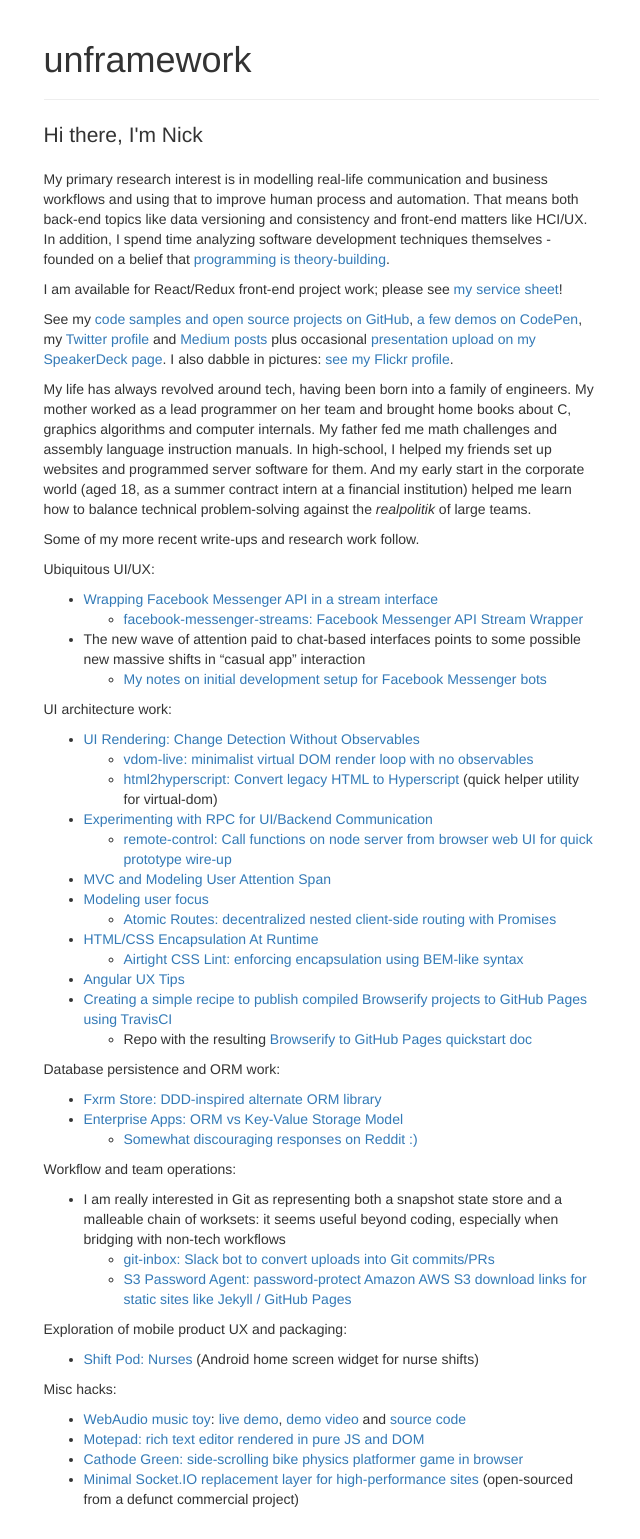
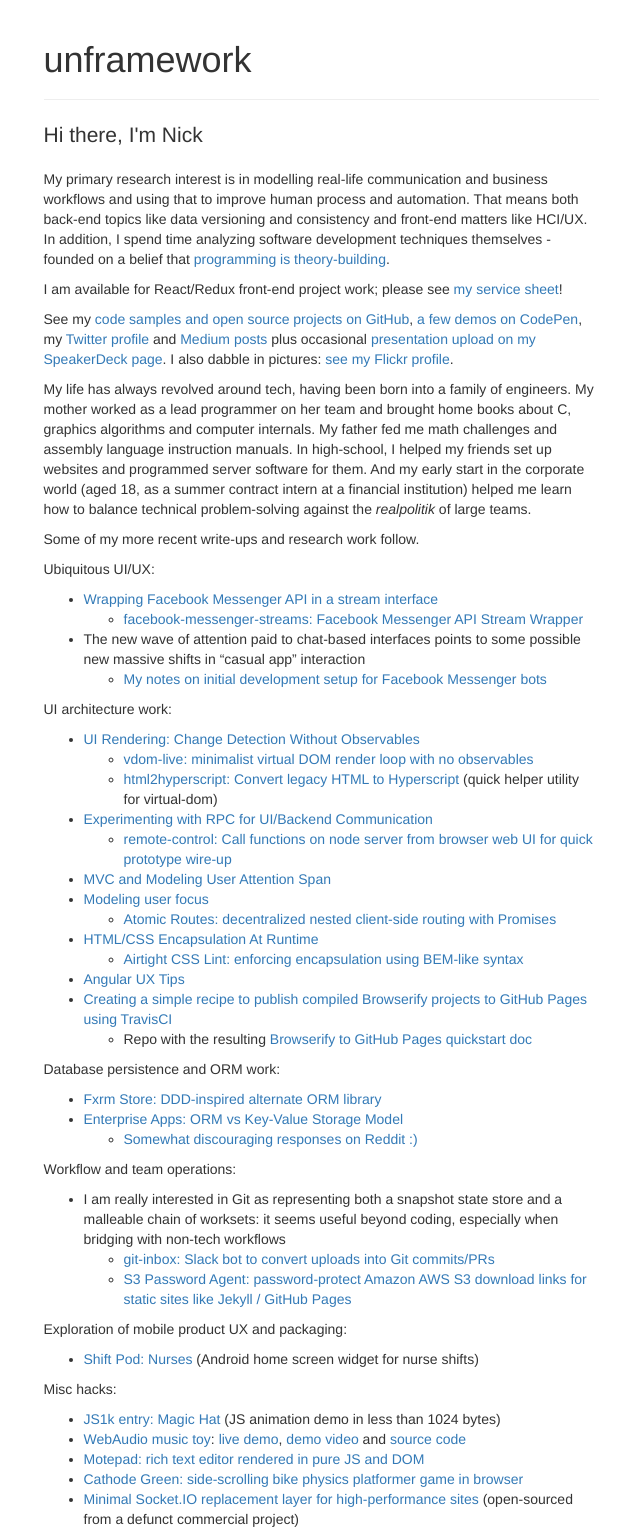
Before and after one commit to unframework/unframework-website, a Jekyll site: the page built from index.md, in a window 1280 px wide. Shown: the whole page, without its empty margins (319-959 px from the left). Built offline with Jekyll 4.4.1, drawn with Linux system fonts in a browser that asks for light colours.

Commit message:
Update index.md

```diff
--- a/index.md
+++ b/index.md
@@ -54,6 +54,7 @@
 
 Misc hacks:
 
+* [JS1k entry: Magic Hat](http://js1k.com/2017-magic/demo/2827) (JS animation demo in less than 1024 bytes)
 * [WebAudio music toy](/webaudio-music-toy): [live demo](http://unframework.github.io/eltrn/), [demo video](https://www.youtube.com/watch?v=uZM0nfuLfxM) and [source code](https://github.com/unframework/eltrn)
 * [Motepad: rich text editor rendered in pure JS and DOM](https://github.com/unframework/motepad)
 * [Cathode Green: side-scrolling bike physics platformer game in browser](https://github.com/unframework/cathode-green)
```
